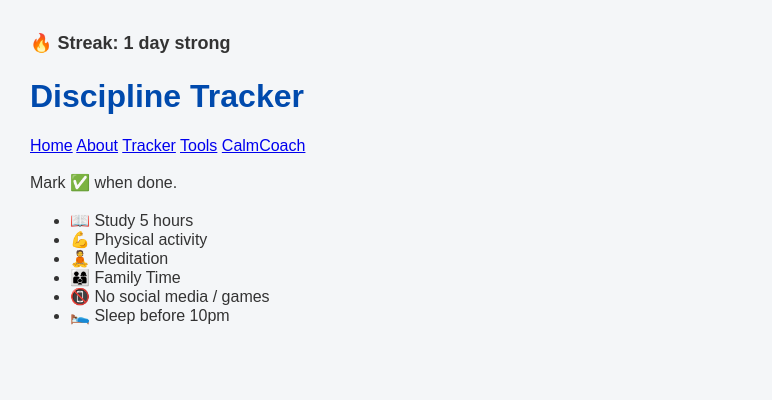
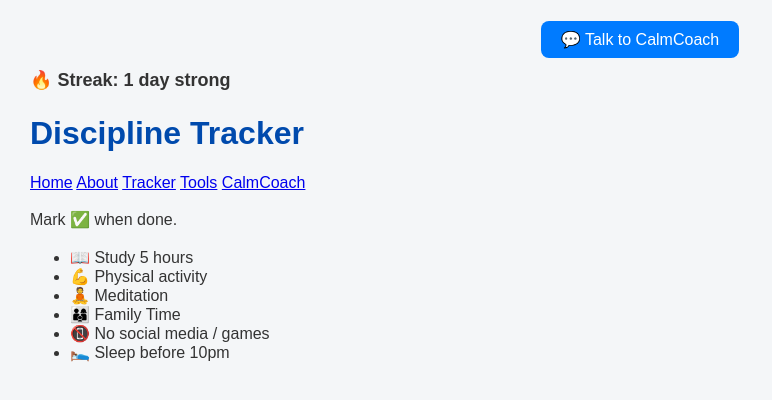
Before and after one commit to CalmTeen-Official/CalmTeen, a plain HTML site: page tracker.html in a window 1280 px wide. Shown: the whole page, without its empty margins (0-772 px from the left). Drawn offline with Linux system fonts and the light colour scheme.

Commit message:
Update tracker.html

```diff
--- a/tracker.html
+++ b/tracker.html
@@ -8,6 +8,10 @@
   <link rel="stylesheet" href="style.css">
 </head>
 <body>
+  <div style="text-align: center; margin-top: 20px;">
+  <a href="calmcoach.html" style="background-color: #007bff; color: white; padding: 10px 20px; border-radius: 8px; text-decoration: none;">💬 Talk to CalmCoach</a>
+</div>
+
   <p id="streakDisplay" style="font-weight: bold; font-size: 18px;">Loading streak...</p>
 
   <h1>Discipline Tracker</h1>
```
